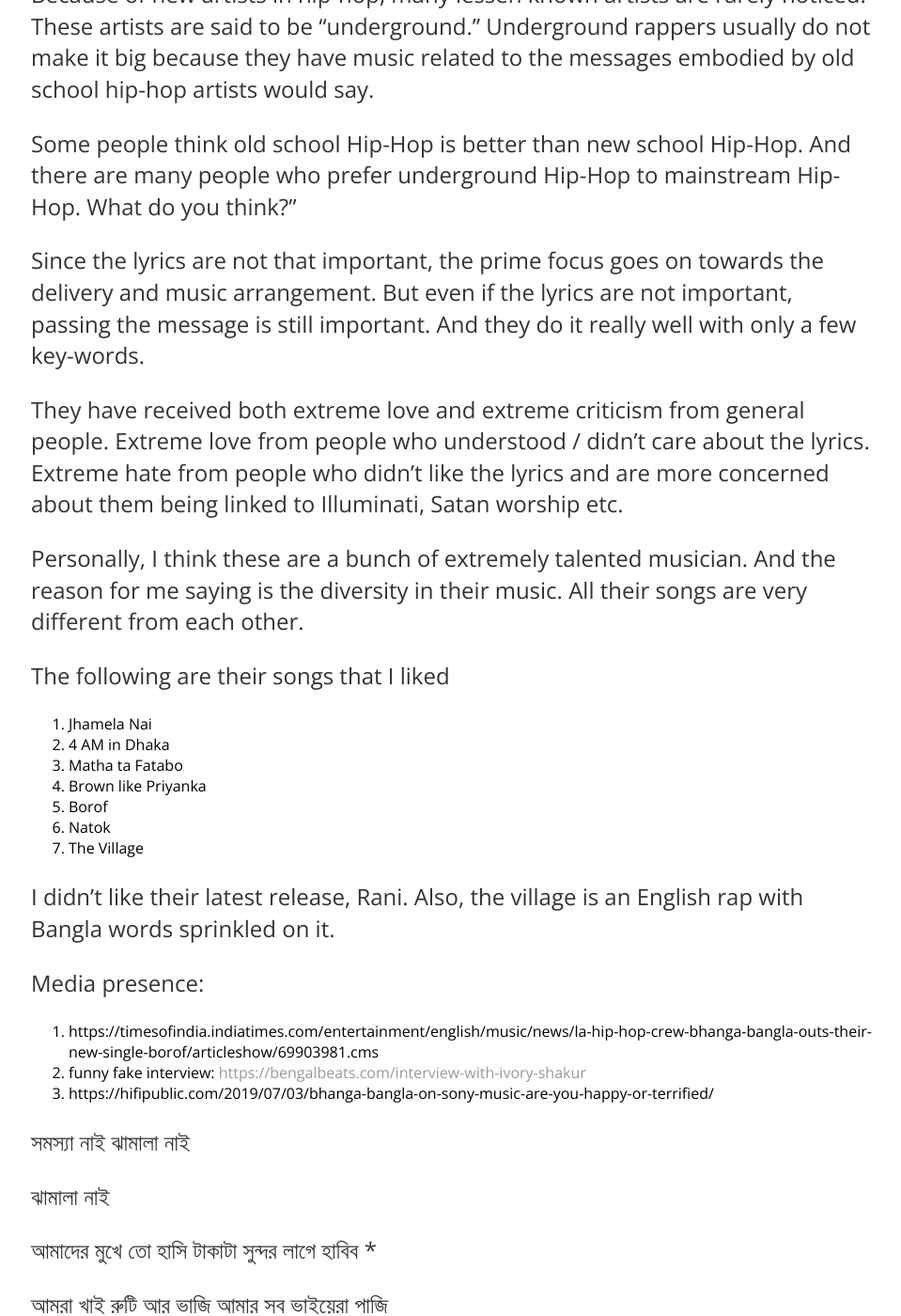
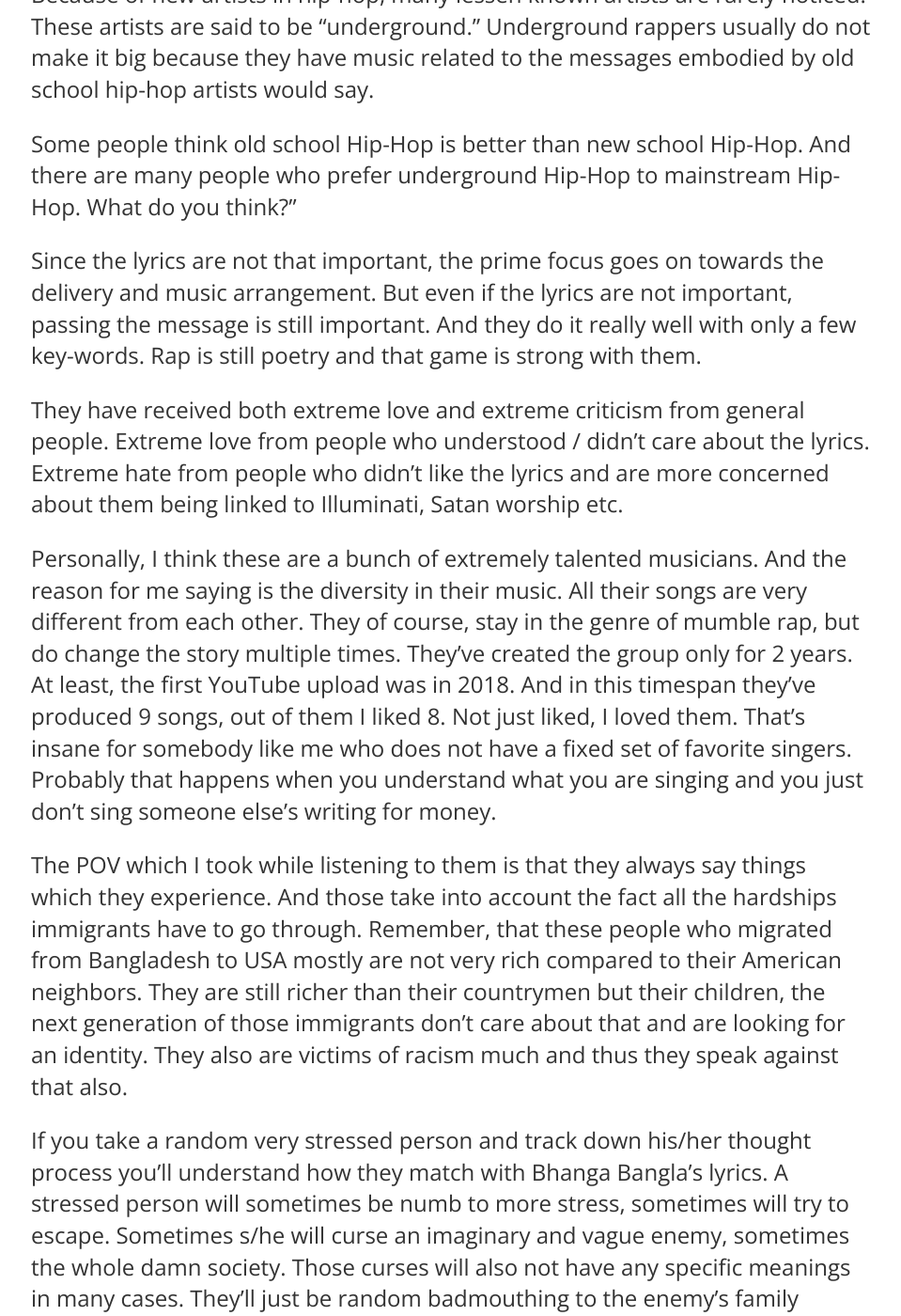
Before and after one commit to damnArin/damnArin.github.io, a Jekyll site: the page built from _posts/2020-06-28-Bhanga Bangla - Bangla Hiphop - Mumble Rap.md, in a window 1280 px wide and 1400 px high, scrolled down 2680 px. Shown: the whole window at 94% size, without its empty margins (159-1118 px from the left). Built offline with Jekyll 4.4.1, drawn with Linux system fonts in a browser that asks for light colours; comment, search, counter and statistics services are not loaded; some of the changed text lies outside the part shown.

Commit message:
Update 2020-06-28-Bhanga Bangla - Bangla Hiphop - Mumble Rap.md

```diff
--- a/_posts/2020-06-28-Bhanga Bangla - Bangla Hiphop - Mumble Rap.md
+++ b/_posts/2020-06-28-Bhanga Bangla - Bangla Hiphop - Mumble Rap.md
@@ -44,12 +44,16 @@ Because of new artists in hip-hop, many lessen known artists are rarely noticed.
 
 Some people think old school Hip-Hop is better than new school Hip-Hop. And there are many people who prefer underground Hip-Hop to mainstream Hip-Hop. What do you think?"
 
-Since the lyrics are not that important, the prime focus goes on towards the delivery and music arrangement. But even if the lyrics are not important, passing the message is still important. And they do it really well with only a few key-words.
+Since the lyrics are not that important, the prime focus goes on towards the delivery and music arrangement. But even if the lyrics are not important, passing the message is still important. And they do it really well with only a few key-words. Rap is still poetry and that game is strong with them.
 
 They have received both extreme love and extreme criticism from general people. Extreme love from people who understood / didn't care about the lyrics. Extreme hate from people who didn't like the lyrics and are more concerned about them being linked to Illuminati, Satan worship etc.
 
+Personally, I think these are a bunch of extremely talented musicians. And the reason for me saying is the diversity in their music. All their songs are very different from each other. They of course, stay in the genre of mumble rap, but do change the story multiple times. They've created the group only for 2 years. At least, the first YouTube upload was in 2018. And in this timespan they've produced 9 songs, out of them I liked 8. Not just liked, I loved them. That's insane for somebody like me who does not have a fixed set of favorite singers. Probably that happens when you understand what you are singing and you just don't sing someone else's writing for money.
 
-Personally, I think these are a bunch of extremely talented musician. And the reason for me saying is the diversity in their music. All their songs are very different from each other.
+The POV which I took while listening to them is that they always say things which they experience. And those take into account the fact all the hardships immigrants have to go through. Remember, that these people who migrated from Bangladesh to USA mostly are not very rich compared to their American neighbors. They are still richer than their countrymen but their children, the next generation of those immigrants don't care about that and are looking for an identity. They also are victims of racism much and thus they speak against that also.
+
+If you take a random very stressed person and track down his/her thought process you'll understand how they match with Bhanga Bangla's lyrics. A stressed person will sometimes be numb to more stress, sometimes will try to escape. Sometimes s/he will curse an imaginary and vague enemy, sometimes the whole damn society. Those curses will also not have any specific meanings in many cases. They'll just be random badmouthing to the enemy's family members or women in his family.
+
 
 The following are their songs that I liked
 
```
